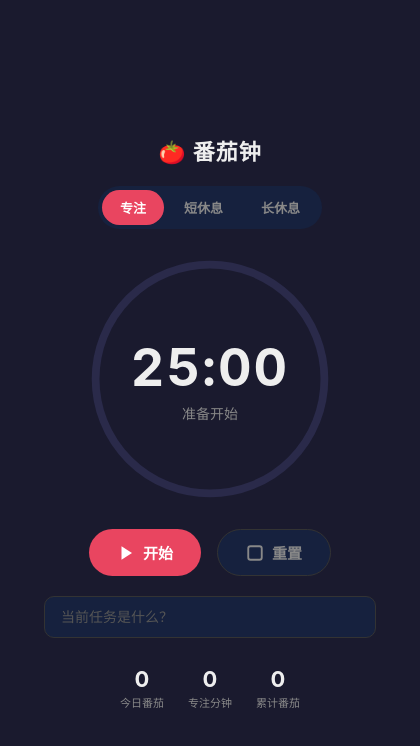
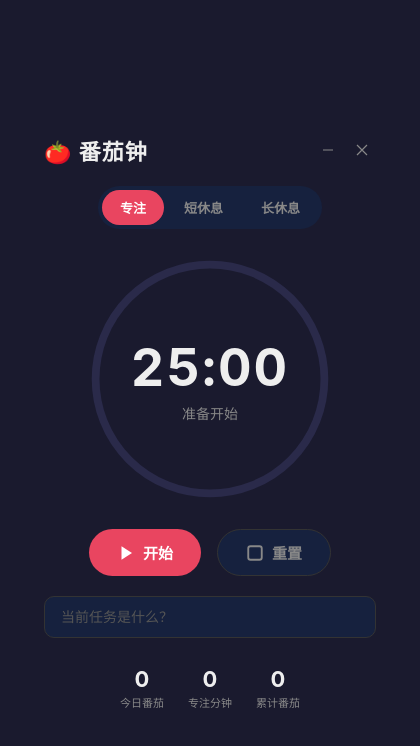
Before and after one commit to JayChou-ye/pomodoro-timer-CC-first, an Electron app: page renderer/index.html in a window 420 px wide. Drawn offline with Linux system fonts and the light colour scheme.

Commit message:
fix: add window controls and tray icon
- 修复系统托盘图标空白问题（生成番茄 PNG 图标）
- 添加自定义最小化/关闭按钮（标题栏隐藏后无原生按钮）
- 关闭按钮隐藏到托盘而非退出应用

```diff
--- a/preload.js
+++ b/preload.js
@@ -4,4 +4,10 @@ contextBridge.exposeInMainWorld('electronAPI', {
   sendNotification: (title, body) => {
     ipcRenderer.send('show-notification', { title, body });
   },
+  minimizeWindow: () => {
+    ipcRenderer.send('minimize-window');
+  },
+  hideWindow: () => {
+    ipcRenderer.send('hide-window');
+  },
 });
--- a/renderer/index.html
+++ b/renderer/index.html
@@ -10,6 +10,14 @@
   <div class="app">
     <header>
       <h1>🍅 番茄钟</h1>
+      <div class="win-controls">
+        <button class="win-btn win-min" id="btnMin" title="最小化">
+          <svg width="12" height="12" viewBox="0 0 12 12"><rect x="1" y="5.5" width="10" height="1" fill="currentColor"/></svg>
+        </button>
+        <button class="win-btn win-close" id="btnClose" title="关闭">
+          <svg width="12" height="12" viewBox="0 0 12 12"><path d="M1 1l10 10M11 1L1 11" stroke="currentColor" stroke-width="1.2"/></svg>
+        </button>
+      </div>
     </header>
 
     <div class="mode-switcher">
--- a/renderer/style.css
+++ b/renderer/style.css
@@ -40,11 +40,48 @@ body {
   gap: 20px;
 }
 
+header {
+  display: flex;
+  justify-content: space-between;
+  align-items: center;
+  width: 100%;
+}
+
 header h1 {
   font-size: 22px;
   font-weight: 700;
   letter-spacing: 1px;
   color: var(--text);
+}
+
+.win-controls {
+  display: flex;
+  gap: 6px;
+  -webkit-app-region: no-drag;
+}
+
+.win-btn {
+  width: 28px;
+  height: 28px;
+  border: none;
+  border-radius: 6px;
+  background: transparent;
+  color: var(--text-muted);
+  cursor: pointer;
+  display: flex;
+  align-items: center;
+  justify-content: center;
+  transition: all 0.15s;
+}
+
+.win-btn:hover {
+  background: var(--surface);
+  color: var(--text);
+}
+
+.win-close:hover {
+  background: var(--primary);
+  color: #fff;
 }
 
 /* Mode Switcher */
--- a/renderer/timer.js
+++ b/renderer/timer.js
@@ -206,6 +206,16 @@ function reset() {
 btnStart.addEventListener('click', start);
 btnReset.addEventListener('click', reset);
 
+// Window controls
+const btnMin = document.getElementById('btnMin');
+const btnClose = document.getElementById('btnClose');
+btnMin.addEventListener('click', () => {
+  if (window.electronAPI) window.electronAPI.minimizeWindow();
+});
+btnClose.addEventListener('click', () => {
+  if (window.electronAPI) window.electronAPI.hideWindow();
+});
+
 modeButtons.forEach((btn) => {
   btn.addEventListener('click', () => switchMode(btn.dataset.mode));
 });
```
Also changed, not shown: main.js (+13 -4 lines), icon.png (added).
